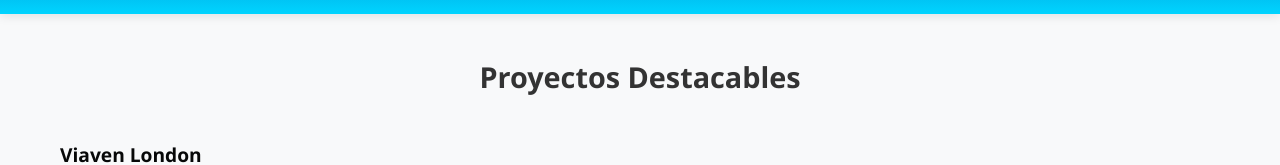
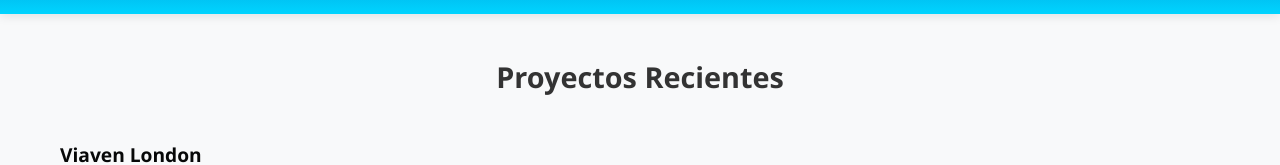
Before and after one commit to stebstheprogrammer/portfolio, a plain HTML site: page proyectos.html in a window 1280 px wide. Shown: the part 272-437 px from the top of the page. Drawn offline with Linux system fonts and the light colour scheme.

Commit message:
actualizacion de proyectos

```diff
--- a/proyectos.html
+++ b/proyectos.html
@@ -31,7 +31,7 @@
 
             <!-- Nueva sección de proyectos -->
             <section id="projects" class="projects-section">
-                <h2 class="section-title">Proyectos Destacables</h2>
+                <h2 class="section-title">Proyectos Recientes</h2>
                 <ul class="project-list">
                     <li class="project-item">
                         <a href="https://viavenlondon.com" class="project-link" target="_blank">Viaven London</a>
```
